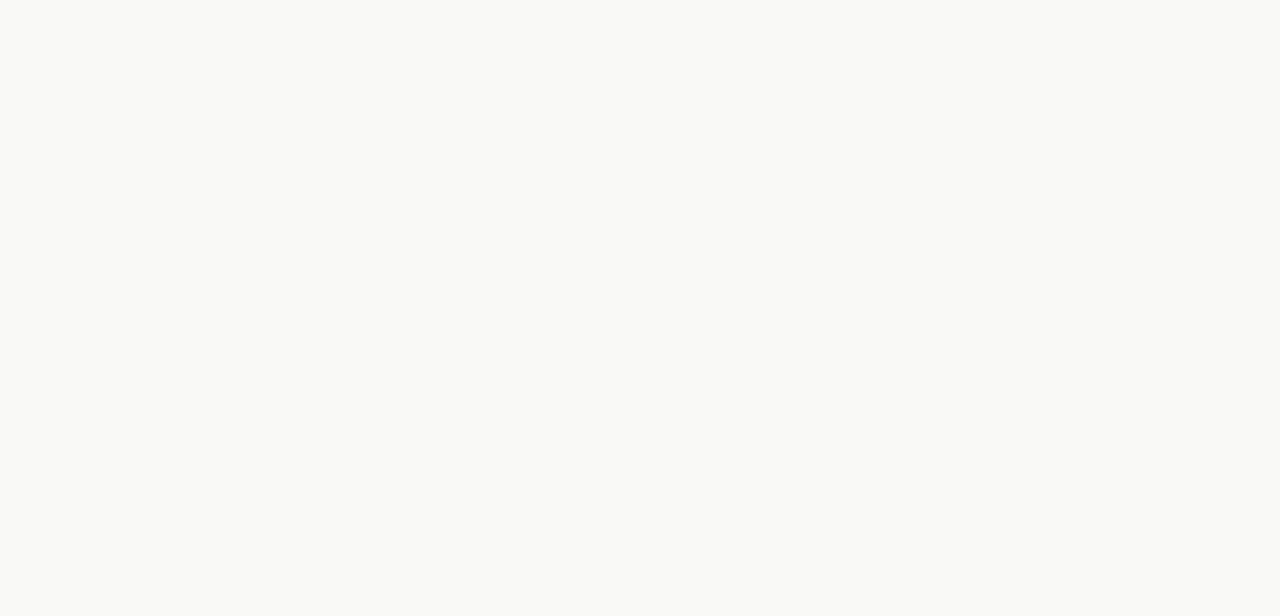
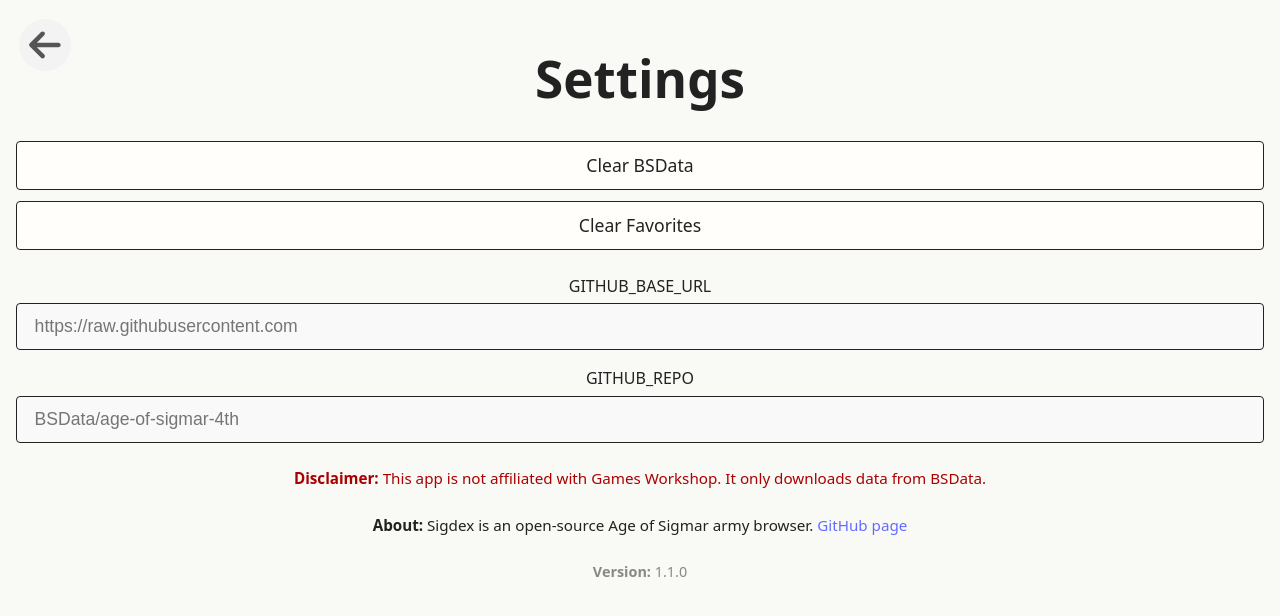
Before and after one commit to Harrison-Miller/Sigdex, a Vue app: page /settings in a window 1280 px wide. Before the commit this address had no page. Shown: the top 616 px of the page. Built offline with nearby package versions, Linux system fonts and the light colour scheme.

Commit message:
add settings menu, more formatting work

```diff
--- a/src/components/AbilityCard.vue
+++ b/src/components/AbilityCard.vue
@@ -33,6 +33,8 @@ function formatAbilityText(text: string): string {
   text = text.replace(/\s*•/g, '<br>•');
   // ***text*** => bullet bold with newline
   text = text.replace(/\*\*\*(.+?)\*\*\*/g, '<br>• <b>$1</b>');
+  // **number *text*** => bolded number - text, newline before
+  text = text.replace(/\*\*(\d+) \*(.+?)\*\*\*/g, '<br><b>$1 - $2</b>');
   // **text** => bold
   text = text.replace(/\*\*(.+?)\*\*/g, '<b>$1</b>');
   // ^^text^^ => italics
--- a/src/components/ListButton.vue
+++ b/src/components/ListButton.vue
@@ -1,9 +1,10 @@
 <script setup lang="ts">
 import { ref, watch, toRefs } from 'vue';
-const props = defineProps<{ label: string; favorite?: boolean }>();
+const props = defineProps<{ label: string; favorite?: boolean; showFavoriteToggle?: boolean }>();
 const emit = defineEmits(['click', 'toggle-favorite']);
 const { favorite } = toRefs(props);
 const isFavorite = ref(!!favorite?.value);
+const showFavoriteToggle = props.showFavoriteToggle !== false;
 watch(favorite, (val) => { isFavorite.value = !!val; });
 function toggleFavorite(e: Event) {
   e.stopPropagation();
@@ -13,8 +14,8 @@ function toggleFavorite(e: Event) {
 </script>
 <template>
   <button class="list-button" @click="$emit('click')">
-    <span class="list-label">{{ props.label }}</span>
-    <span class="favorite-icon" :class="{ active: isFavorite }" @click="toggleFavorite">
+    <span class="list-label" :class="{ center: !showFavoriteToggle }">{{ props.label }}</span>
+    <span v-if="showFavoriteToggle" class="favorite-icon" :class="{ active: isFavorite }" @click="toggleFavorite">
       <svg v-if="isFavorite" xmlns="http://www.w3.org/2000/svg" width="22" height="22" viewBox="0 0 24 24" fill="#eab308"><path d="M12 21.35l-1.45-1.32C5.4 15.36 2 12.28 2 8.5 2 5.42 4.42 3 7.5 3c1.74 0 3.41 0.81 4.5 2.09C13.09 3.81 14.76 3 16.5 3 19.58 3 22 5.42 22 8.5c0 3.78-3.4 6.86-8.55 11.54L12 21.35z"/></svg>
       <svg v-else xmlns="http://www.w3.org/2000/svg" width="22" height="22" viewBox="0 0 24 24" fill="none" stroke="#aaa" stroke-width="2" stroke-linecap="round" stroke-linejoin="round"><path d="M12 21.35l-1.45-1.32C5.4 15.36 2 12.28 2 8.5 2 5.42 4.42 3 7.5 3c1.74 0 3.41 0.81 4.5 2.09C13.09 3.81 14.76 3 16.5 3 19.58 3 22 5.42 22 8.5c0 3.78-3.4 6.86-8.55 11.54L12 21.35z"/></svg>
     </span>
@@ -48,6 +49,12 @@ function toggleFavorite(e: Event) {
   overflow: hidden;
   text-overflow: ellipsis;
 }
+.list-label.center {
+  text-align: center;
+  justify-content: center;
+  width: 100%;
+  display: flex;
+}
 .favorite-icon {
   margin-left: 1rem;
   display: flex;
--- /dev/null
+++ b/src/components/SettingsButton.vue
@@ -0,0 +1,26 @@
+<script setup lang="ts">
+const props = defineProps<{ size?: number }>();
+const emit = defineEmits(['click']);
+const iconSize = props.size ?? 36;
+</script>
+<template>
+  <button class="circle-btn" aria-label="Back" @click="$emit('click')">
+    <font-awesome-icon icon="fa-solid fa-ellipsis-vertical" :style="{ fontSize: iconSize + 'px', background: '#f3f3f3', borderRadius: '50%', width: iconSize + 'px', height: iconSize + 'px', padding: (iconSize * 0.22) + 'px', color: '#555' }" />
+  </button>
+</template>
+<style scoped>
+.circle-btn {
+  background: none;
+  border: none;
+  padding: 0;
+  cursor: pointer;
+  border-radius: 50%;
+  display: flex;
+  align-items: center;
+  justify-content: center;
+  transition: background 0.2s;
+}
+.circle-btn:hover {
+  background: #e5e5e5;
+}
+</style>
--- a/src/favorites.ts
+++ b/src/favorites.ts
@@ -53,3 +53,10 @@ export function getFavoriteToggleState(type: FavoriteType): boolean {
 export function setFavoriteToggleState(type: FavoriteType, value: boolean) {
   localStorage.setItem(`sigdex-${type}-fav-toggle`, String(value));
 }
+
+export function clearAllFavorites() {
+  localStorage.removeItem(FAVORITES_KEY);
+  // Optionally clear favorite toggle states
+  localStorage.removeItem('sigdex-army-fav-toggle');
+  localStorage.removeItem('sigdex-unit-fav-toggle');
+}
--- a/src/main.ts
+++ b/src/main.ts
@@ -5,10 +5,10 @@ import router from './router';
 // Font Awesome imports
 import { library } from '@fortawesome/fontawesome-svg-core';
 import { FontAwesomeIcon } from '@fortawesome/vue-fontawesome';
-import { faShieldAlt, faBolt, faRunning, faCrosshairs, faBullseye, faFistRaised, faBullhorn, faStar, faArrowLeft, faStop } from '@fortawesome/free-solid-svg-icons';
+import { faShieldAlt, faBolt, faRunning, faCrosshairs, faBullseye, faFistRaised, faBullhorn, faStar, faArrowLeft, faStop, faEllipsisV } from '@fortawesome/free-solid-svg-icons';
 
 // Add icons to the library
-library.add(faShieldAlt, faBolt, faRunning, faCrosshairs, faBullseye, faFistRaised, faBullhorn, faStar, faArrowLeft, faStop);
+library.add(faShieldAlt, faBolt, faRunning, faCrosshairs, faBullseye, faFistRaised, faBullhorn, faStar, faArrowLeft, faStop, faEllipsisV);
 
 const app = createApp(App);
 app.component('font-awesome-icon', FontAwesomeIcon);
--- a/src/router.ts
+++ b/src/router.ts
@@ -2,11 +2,13 @@ import { createRouter, createWebHistory } from 'vue-router';
 import ArmyListView from './views/ArmyListView.vue';
 import UnitListView from './views/UnitListView.vue';
 import UnitDetailView from './views/UnitDetailView.vue';
+import SettingsView from './views/SettingsView.vue';
 
 const routes = [
   { path: '/', name: 'Armies', component: ArmyListView },
   { path: '/army/:army', name: 'UnitList', component: UnitListView, props: true },
   { path: '/army/:army/unit/:unit', name: 'UnitDetail', component: UnitDetailView, props: true },
+  { path: '/settings', name: 'Settings', component: SettingsView },
 ];
 
 const router = createRouter({
--- a/src/version.ts
+++ b/src/version.ts
@@ -1 +1 @@
-export const SIGDEX_VERSION = '1.0.0';
+export const SIGDEX_VERSION = '1.1.0';
--- a/src/views/ArmyListView.vue
+++ b/src/views/ArmyListView.vue
@@ -1,10 +1,11 @@
 <script setup lang="ts">
-import { ref, onMounted, computed, watch } from 'vue';
+import { onMounted, ref, computed, watch } from 'vue';
 import { useRouter } from 'vue-router';
 import { armyList } from '../army';
 import { saveFavorite, removeFavorite, getFavorites, getFavoriteToggleState, setFavoriteToggleState } from '../favorites';
 import ListButton from '../components/ListButton.vue';
 import FavoriteToggle from '../components/FavoriteToggle.vue';
+import SettingsButton from '../components/SettingsButton.vue';
 import { SIGDEX_VERSION } from '../version';
 const router = useRouter();
 const armyFavorites = ref<string[]>([]);
@@ -30,6 +31,9 @@ function updateShowOnlyFavoritesState(newVal: boolean) {
   showOnlyFavorites.value = newVal;
   setFavoriteToggleState('army', newVal);
 }
+function goToSettings() {
+  router.push({ name: 'Settings' });
+}
 
 const filteredArmyList = computed(() => {
   if (showOnlyFavorites.value && armyFavorites.value.length > 0) {
@@ -47,7 +51,10 @@ watch(armyFavorites, favs => {
 </script>
 <template>
   <div class="list-container">
-    <h1>Select an Army</h1>
+    <div class="header-bar">
+      <SettingsButton class="settings-btn" :size="36" @click="goToSettings" />
+      <h1>Select an Army</h1>
+    </div>
     <div class="section-divider"></div>
     <div class="filters-bar">
       <FavoriteToggle
@@ -62,6 +69,7 @@ watch(armyFavorites, favs => {
         <ListButton
           :label="army"
           :favorite="armyFavorites.includes(army)"
+          :showFavoriteToggle="true"
           @click="selectArmy(army)"
           @toggle-favorite="fav => toggleArmyFavorite(army, fav)"
         />
@@ -72,6 +80,29 @@ watch(armyFavorites, favs => {
 </template>
 <style src="./list-shared.css" scoped></style>
 <style scoped>
+.header-bar {
+  position: relative;
+  display: flex;
+  flex-direction: column;
+  align-items: center;
+  justify-content: flex-start;
+  margin-bottom: 1.2rem;
+}
+.settings-btn {
+  align-self: flex-end;
+  margin-bottom: 0.5rem;
+  position: static;
+  background: none;
+  border: none;
+  border-radius: 50%;
+  box-shadow: none;
+  color: #555;
+  cursor: pointer;
+  z-index: 2;
+}
+.settings-btn:hover {
+  background: #e5e5e5;
+}
 .filters-bar {
   display: flex;
   align-items: center;
--- /dev/null
+++ b/src/views/SettingsView.vue
@@ -0,0 +1,107 @@
+<script setup lang="ts">
+import { ref, onMounted } from 'vue';
+import { SIGDEX_VERSION } from '../version';
+import BackButton from '../components/BackButton.vue';
+import ListButton from '../components/ListButton.vue';
+import { clearAllFavorites } from '../favorites';
+import { clearBSData, saveGithubBaseUrl, saveGithubRepo } from '../army';
+
+const githubBaseUrlKey = 'GITHUB_BASE_URL';
+const githubRepoKey = 'GITHUB_REPO';
+
+const githubBaseUrl = ref('');
+const githubRepo = ref('');
+
+onMounted(() => {
+  githubBaseUrl.value = localStorage.getItem(githubBaseUrlKey) || '';
+  githubRepo.value = localStorage.getItem(githubRepoKey) || '';
+});
+
+function clearBSDataHandler() {
+  clearBSData();
+}
+function saveGithubBaseUrlHandler() {
+  saveGithubBaseUrl(githubBaseUrl.value);
+}
+function saveGithubRepoHandler() {
+  saveGithubRepo(githubRepo.value);
+}
+
+function clearFavorites() {
+  clearAllFavorites();
+}
+</script>
+<template>
+  <div class="settings-view">
+    <BackButton class="back-btn" :size="36" />
+    <h1>Settings</h1>
+    <div class="section">
+      <ListButton label="Clear BSData" @click="clearBSDataHandler" :showFavoriteToggle="false" style="margin-bottom: 0.7rem;" />
+      <ListButton label="Clear Favorites" @click="clearFavorites" :showFavoriteToggle="false" />
+    </div>
+    <div class="section">
+      <label class="input-label">GITHUB_BASE_URL
+        <input class="settings-input" v-model="githubBaseUrl" @change="saveGithubBaseUrlHandler" placeholder="https://raw.githubusercontent.com" />
+      </label>
+      <label class="input-label">GITHUB_REPO
+        <input class="settings-input" v-model="githubRepo" @change="saveGithubRepoHandler" placeholder="BSData/age-of-sigmar-4th" />
+      </label>
+    </div>
+    <div class="section legal">
+      <strong>Disclaimer:</strong> This app is not affiliated with Games Workshop. It only downloads data from BSData.
+    </div>
+    <div class="section about">
+      <strong>About:</strong> Sigdex is an open-source Age of Sigmar army browser. <a href="https://github.com/Harrison-Miller/sigdex" target="_blank">GitHub page</a>
+    </div>
+    <div class="section version">
+      <strong>Version:</strong> {{ SIGDEX_VERSION }}
+    </div>
+  </div>
+</template>
+
+<style scoped>
+.back-btn {
+  position: absolute;
+  left: 1.2rem;
+  top: 1.2rem;
+  z-index: 2;
+}
+.section {
+  margin-bottom: 1.5rem;
+}
+.input-label {
+  display: block;
+  margin-bottom: 1rem;
+  font-weight: 500;
+}
+.settings-input {
+  width: 100%;
+  font-size: 1.1rem;
+  padding: 0.7em 1em;
+  border-radius: 4px;
+  border: 1.5px solid #222;
+  margin-top: 0.3em;
+  box-sizing: border-box;
+  background: #f9f9f9;
+}
+.legal {
+  color: #a00;
+  font-size: 0.95em;
+}
+.about {
+  font-size: 0.95em;
+}
+.version {
+  color: #888;
+  font-size: 0.9em;
+}
+@media (max-width: 600px) {
+  .settings-view {
+    padding: 0.5rem;
+  }
+  .settings-input {
+    font-size: 1rem;
+    padding: 0.9em 0.7em;
+  }
+}
+</style>
--- a/src/views/UnitDetailView.vue
+++ b/src/views/UnitDetailView.vue
@@ -79,8 +79,8 @@ console.log('UnitDetailView: loaded unit', unit.value);
     <h2 v-if="unit.abilities && unit.abilities.length" class="section-title">Abilities</h2>
     <div v-if="unit.abilities && unit.abilities.length" class="abilities">
       <AbilityCard
-        v-for="(a, i) in unit.abilities"
-        :key="i"
+        v-for="(a, i) in [...unit.abilities].sort((a, b) => a.name.localeCompare(b.name))"
+        :key="a.name + i"
         :ability="a"
       />
     </div>
--- a/src/views/UnitListView.vue
+++ b/src/views/UnitListView.vue
@@ -110,6 +110,7 @@ watch(unitFavorites, favs => {
               <ListButton
                 :label="u.name"
                 :favorite="unitFavorites.includes(u.name)"
+                :showFavoriteToggle="true"
                 @click="navigate"
                 @toggle-favorite="fav => toggleUnitFavorite(u.name, fav)"
                 :href="href"
```
Also changed, not shown: src/army.ts (+22 -2 lines), 1 other file (tests, documents, lock files or other folders).
